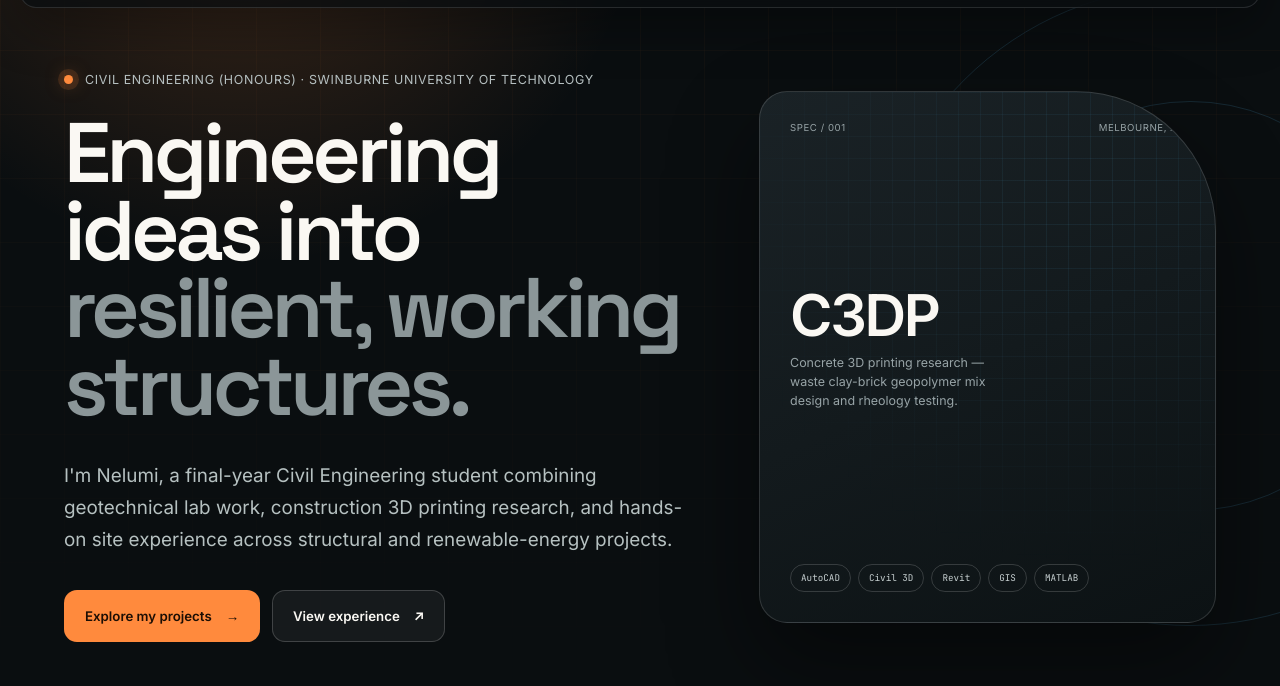
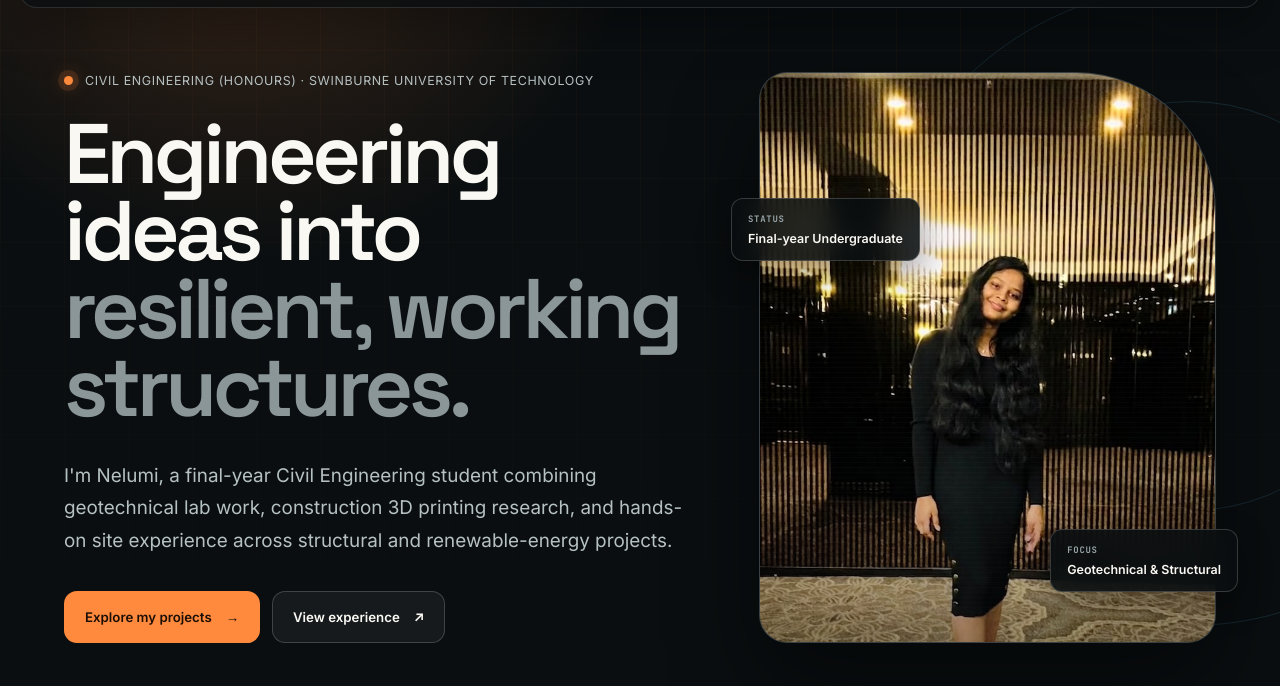
Before and after one commit to NethmiThambawita/nelumi-portfolio, a plain HTML site: page index.html in a window 1280 px wide. Shown: the part 78-764 px from the top of the page. Drawn offline with Linux system fonts and the light colour scheme.

Commit message:
Add profile photo and project gallery images
Swap the abstract hero panel for a real portrait, and add a research photo gallery to the geopolymer concrete printing case study.

```diff
--- a/index.html
+++ b/index.html
@@ -51,22 +51,15 @@
       </div>
 
       <div class="hero-visual">
-        <div class="spec-panel">
-          <div class="spec-panel-top">
-            <span>Spec / 001</span>
-            <span>Melbourne, AU</span>
-          </div>
-          <div class="spec-panel-mid">
-            <strong>C3DP</strong>
-            <span>Concrete 3D printing research — waste clay-brick geopolymer mix design and rheology testing.</span>
-          </div>
-          <div class="spec-tags">
-            <span>AutoCAD</span>
-            <span>Civil 3D</span>
-            <span>Revit</span>
-            <span>GIS</span>
-            <span>MATLAB</span>
-          </div>
+        <div class="portrait-frame">
+          <img src="/assets/profile.jpg" alt="Nelumi Thambawita" loading="eager" />
+          <div class="portrait-scan" aria-hidden="true"></div>
+        </div>
+        <div class="portrait-note portrait-note-top">
+          <span>Status</span>Final-year Undergraduate
+        </div>
+        <div class="portrait-note portrait-note-bottom">
+          <span>Focus</span>Geotechnical &amp; Structural
         </div>
       </div>
 
--- a/style.css
+++ b/style.css
@@ -176,6 +176,38 @@ h1, h2, h3 { font-family: 'Space Grotesk', 'Inter', sans-serif; }
 .button-ghost:hover { background: rgba(255,255,255,0.1); border-color: rgba(255,255,255,0.4); }
 
 .hero-visual { justify-self: end; width: min(100%, 480px); position: relative; }
+.portrait-frame {
+  aspect-ratio: 0.8;
+  width: 100%;
+  position: relative;
+  border-radius: 28px 140px 28px 28px;
+  overflow: hidden;
+  border: 1px solid rgba(255,255,255,0.14);
+  box-shadow: 0 40px 90px rgba(0,0,0,0.45);
+  background: #1a2226;
+}
+.portrait-frame img { width: 100%; height: 100%; object-fit: cover; object-position: center 18%; filter: saturate(0.94) contrast(1.03); }
+.portrait-scan {
+  pointer-events: none;
+  position: absolute; inset: 0;
+  background: linear-gradient(transparent 60%, rgba(10,14,16,0.4)),
+              repeating-linear-gradient(0deg, transparent 0 4px, rgba(255,255,255,0.03) 5px);
+}
+.portrait-note {
+  position: absolute;
+  display: grid; gap: 4px;
+  padding: 14px 16px;
+  background: rgba(10,14,16,0.88);
+  border: 1px solid rgba(255,255,255,0.18);
+  border-radius: 12px;
+  backdrop-filter: blur(12px);
+  font-size: 0.78rem; font-weight: 620;
+  box-shadow: 0 12px 32px rgba(0,0,0,0.35);
+  max-width: 190px;
+}
+.portrait-note span { display: block; font-family: 'JetBrains Mono', monospace; font-size: 0.56rem; letter-spacing: 0.08em; text-transform: uppercase; color: var(--muted); margin-bottom: 2px; }
+.portrait-note-top { top: 22%; left: -28px; }
+.portrait-note-bottom { bottom: 9%; right: -22px; }
 .spec-panel {
   aspect-ratio: 0.86;
   width: 100%;
@@ -371,6 +403,21 @@ h1, h2, h3 { font-family: 'Space Grotesk', 'Inter', sans-serif; }
 .case-details li { position: relative; padding-left: 16px; }
 .case-details li::before { content: "—"; position: absolute; left: 0; color: #8c9a9c; }
 
+/* ---------- Project image gallery ---------- */
+.project-gallery { display: grid; grid-template-columns: repeat(3, 1fr); gap: 10px; margin: 26px 0 0; }
+.image-frame { position: relative; border-radius: 14px; overflow: hidden; background: #dcd8cc; }
+.image-frame img { width: 100%; height: 100%; object-fit: cover; display: block; transition: transform 0.5s cubic-bezier(.2,.65,.2,1); }
+.image-frame:hover img { transform: scale(1.04); }
+.image-frame span {
+  position: absolute; bottom: 10px; left: 10px;
+  background: rgba(10,14,16,0.8); color: #f2efe8;
+  font-family: 'JetBrains Mono', monospace; font-size: 0.55rem;
+  letter-spacing: 0.05em; text-transform: uppercase;
+  padding: 6px 9px; border-radius: 7px; border: 1px solid rgba(255,255,255,0.2);
+}
+.gallery-main { grid-column: 1 / -1; aspect-ratio: 2.05; }
+.gallery-item { aspect-ratio: 1.05; }
+
 /* ---------- Experience & education ---------- */
 .experience-section { background: var(--paper-warm); color: var(--ink); }
 .experience-grid { display: grid; grid-template-columns: 1fr 1fr; gap: clamp(22px, 3.5vw, 44px); }
@@ -454,6 +501,9 @@ h1, h2, h3 { font-family: 'Space Grotesk', 'Inter', sans-serif; }
   .site-header { grid-template-columns: 1fr auto; height: 60px; }
   .hero { grid-template-columns: 1fr; min-height: auto; padding: 120px 20px 30px; text-align: left; }
   .hero-visual { order: 2; justify-self: center; width: min(88vw, 460px); margin-top: 44px; }
+  .portrait-note-top { left: -10px; }
+  .portrait-note-bottom { right: -10px; }
+  .project-gallery { grid-template-columns: 1fr 1fr; }
   .hero-metrics { order: 3; grid-template-columns: 1fr; }
   .hero-metrics > div + div { border-left: 0; border-top: 1px solid var(--line); padding-left: 0; }
   .section-pad { padding: 70px 20px; }
```
Also changed, not shown: work.html (+18 -0 lines), assets/profile.jpg (added), assets/project-feeding-printer.jpg (added), assets/project-material-measuring.jpg (added), assets/project-material-mixing.jpg (added), assets/project-printing-process.jpg (added), 1 other file.
